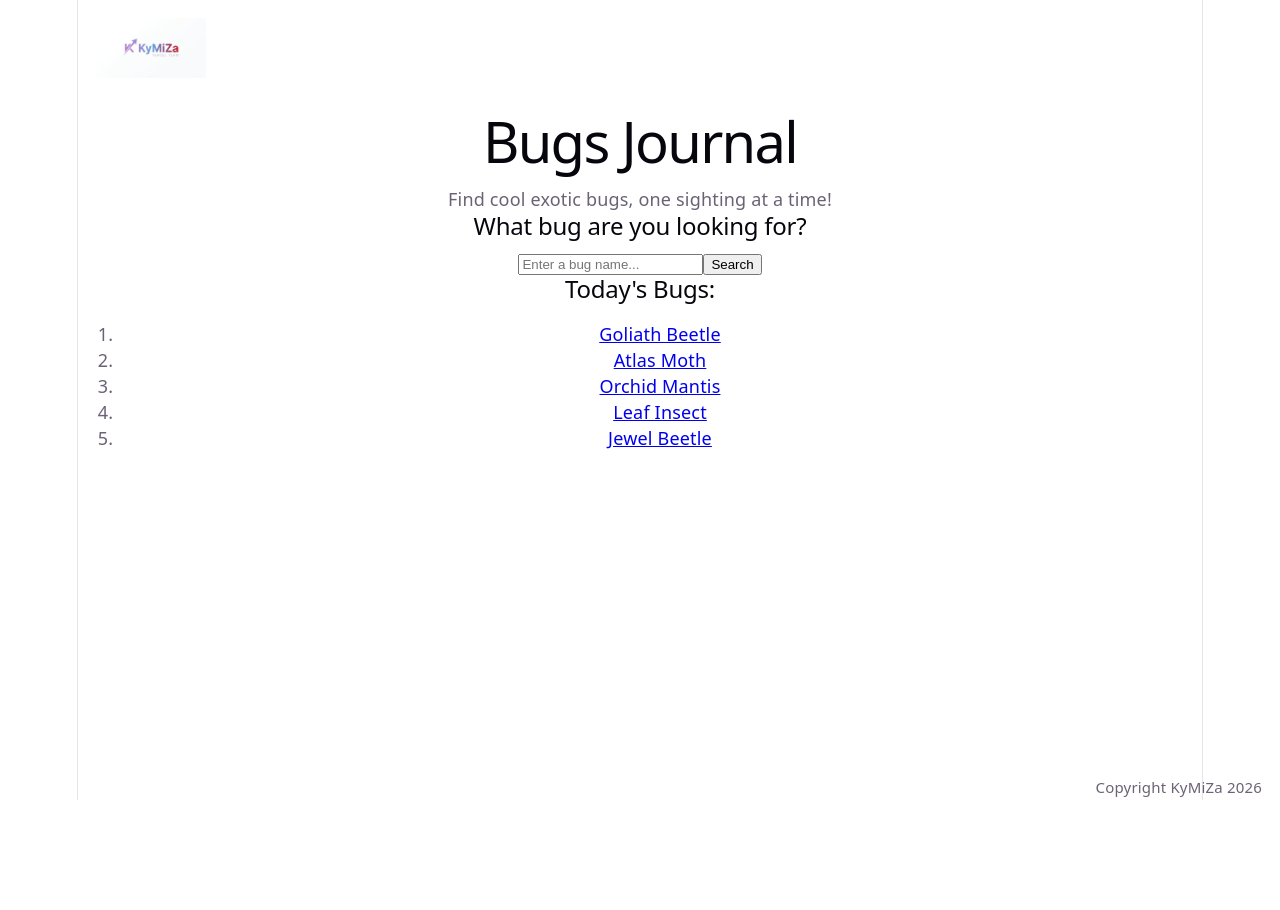
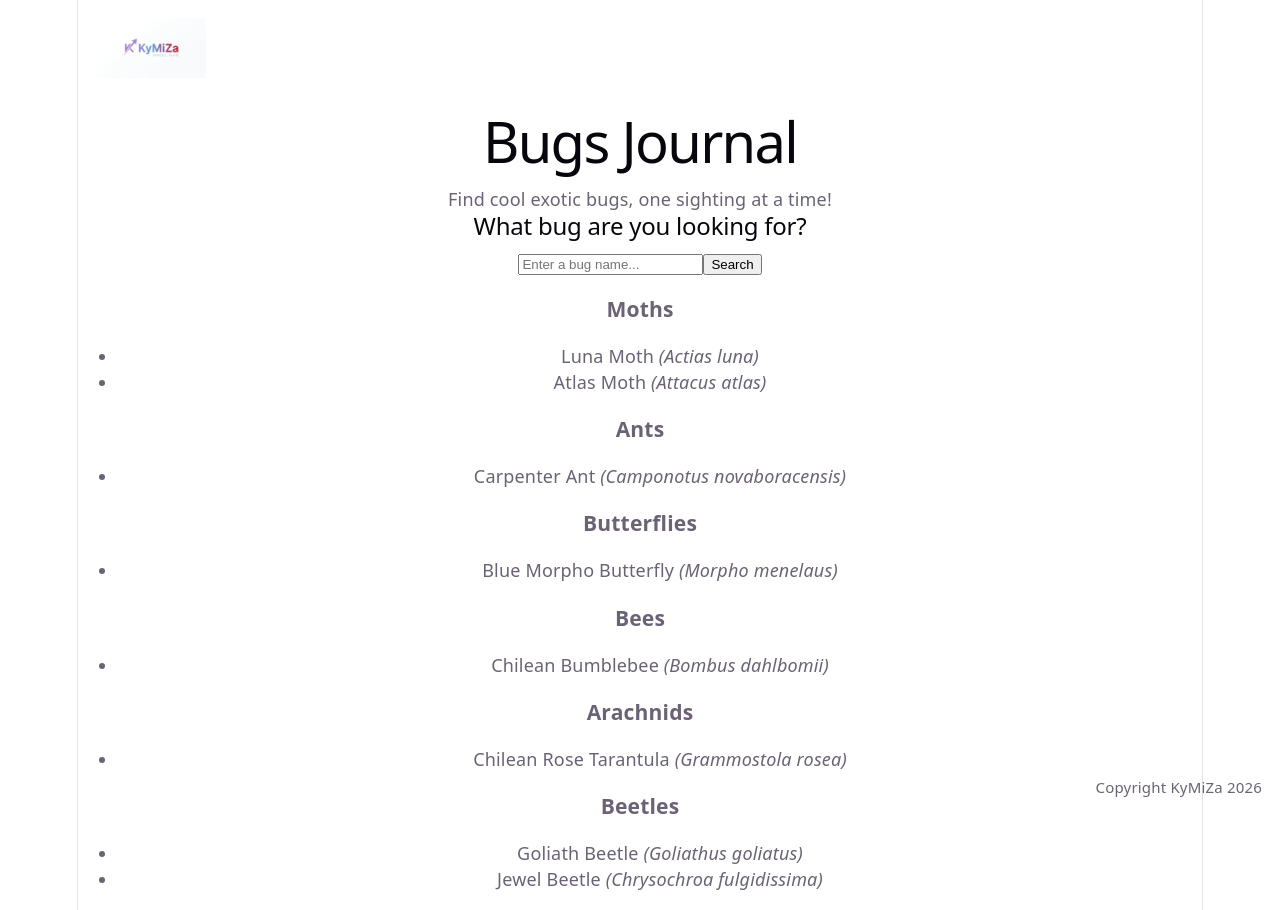
Before and after one commit to rrc-w2025-kstrange/bugs_journal, a React (Vite) app: page / in a window 1280 px wide. Before the commit the page ends 800 px from the top, so only its background shows below. Built offline with nearby package versions, Linux system fonts and the light colour scheme.

Commit message:
show bugs grouped by category, using data from bugs.json

```diff
--- a/src/components/bugs/Bugs.tsx
+++ b/src/components/bugs/Bugs.tsx
@@ -1,17 +1,19 @@
-// Sample Data
-type Bug = {
-    id: number,
-    name: string,
-    scientificName?: string
-};
+import bugData from "../../data/bugs.json";
 
-const testBugs: Bug[] = [
-    {id: 0, name: "Goliath Beetle", scientificName: "Goliathus goliatus"},
-    {id: 1, name: "Atlas Moth", scientificName: "Attacus atlas"},
-    {id: 2, name: "Orchid Mantis", scientificName: "Hymenopus coronatus"},
-    {id: 3, name: "Leaf Insect", scientificName: "Phyllium giganteum"},
-    {id: 4, name: "Jewel Beetle"}
-];
+export interface Bug {
+    id: number;
+    name: string;
+    scientificName?: string;
+}
+
+export interface Category {
+    id: number;
+    name: string;
+    bugs: Bug[];
+}
+
+
+const categories: Category[] = bugData as Category[];
 
 
 export function Bugs() {
@@ -24,12 +26,50 @@ export function Bugs() {
             </header>
             <main>
                 <Search />
-                <ListDisplay bugs={testBugs}/>
+                <CategoryList categories={categories} />
             </main>
         </>
     );
 }
 
+
+function CategoryList({ categories }: { categories: Category[] }) {
+    const categorySections: JSX.Element[] = [];
+
+    categories.forEach((category) => {
+        categorySections.push(
+            <CategorySection category={category} key={category.id} />
+        );
+    });
+
+    return <>{categorySections}</>;
+}
+
+function CategorySection({ category }: { category: Category }) {
+    const bugItems: JSX.Element[] = [];
+
+    category.bugs.forEach((bug) => {
+        bugItems.push(<BugItem bug={bug} key={bug.id} />);
+    });
+
+    return (
+        <section className="category">
+            <h3>{category.name}</h3>
+            <ul className="category__list">{bugItems}</ul>
+        </section>
+    );
+}
+
+function BugItem({ bug }: { bug: Bug }) {
+    return (
+        <li>
+            <span className="bug_name">{bug.name}</span>
+            {bug.scientificName && (
+                <em className="bug_sci"> ({bug.scientificName})</em>
+            )}
+        </li>
+    );
+}
 
 function Search() {
 
@@ -44,34 +84,7 @@ function Search() {
     );
 }
 
-function ListDisplay({bugs}: {bugs: Bug[]}) {
-    const bugListItems: JSX.Element[] = [];
 
-    bugs.forEach((bug) => {
-        bugListItems.push(<ListBugItem
-                name={bug.name}
-                key={bug.id}
-            />
-        );
-    })
-
-    return(
-        <section className="top-bugs">
-            <h2>Today's Bugs:</h2>
-            <ol className="top-bugs__list">
-                {bugListItems}
-            </ol>
-        </section>
-    )
-}
-
-function ListBugItem({name}: {name: string}) {
-    return (
-        <li>
-            <a href="#">{name}</a>
-        </li>
-    )
-}
 
 
 export default Bugs;
```
